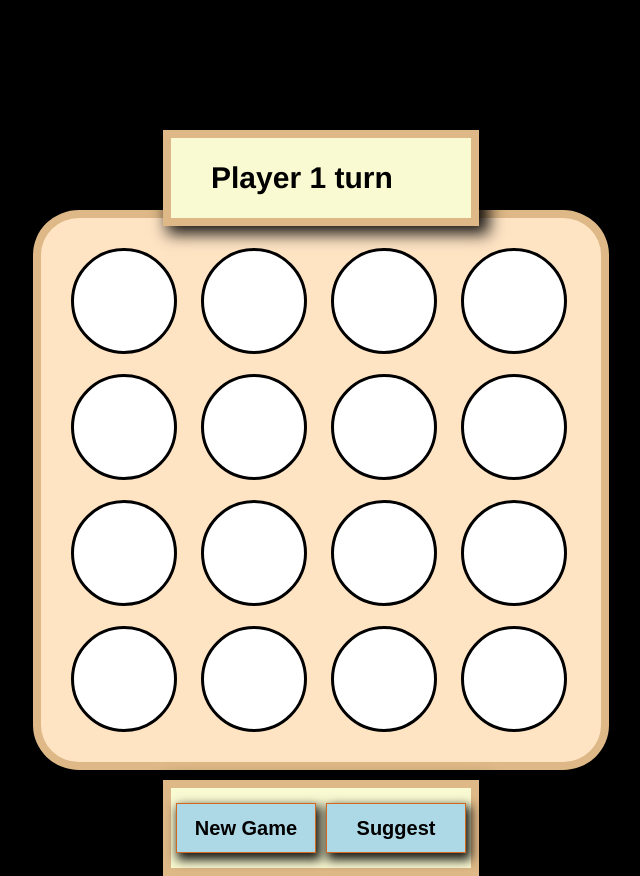
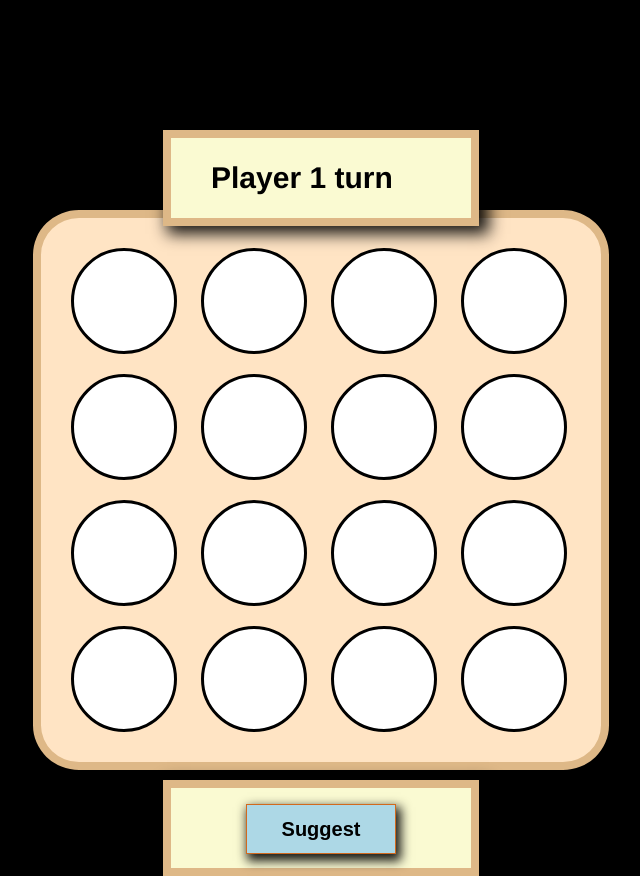
Before and after one commit to Waliddjla/connect-walid, a React (Create React App) app: page / in a window 1280 px wide. Shown: the whole page, without its empty margins (357-997 px from the left). Built offline with nearby package versions, Linux system fonts and the light colour scheme.

Commit message:
application done

```diff
--- a/src/Game.css
+++ b/src/Game.css
@@ -54,10 +54,11 @@ body {
     grid-template-columns: 1fr 1fr;
 }
 .footer button {
-    width: 140px;
+    position: relative;
+    left: 50%;
+    top: 20%;
+    width: 150px;
     height: 50px;
-    margin-left:5px;
-    margin-top: 15px;
     background-color: lightblue;
     font-size: 20px;
     -webkit-box-shadow: 3px 5px 10px 2px rgba(0,0,0,0.9);
--- a/src/components/Gamebored.js
+++ b/src/components/Gamebored.js
@@ -7,7 +7,7 @@ import { isWinner, isDraw, getComputerMove } from '../helper';
 import { Game_State_Playin,Game_State_win, NO_player, PLAYER_1, PLAYER_2, NO_circle, Game_State_Drow } from '../Constant';
 
 const Gamebored = () => {
-    const [gameBord, setGameBored] = useState(Array(16).fill(NO_player));
+    const [gameBord, setGameBored] = useState(Array(NO_circle).fill(NO_player));
     const [currentPlayer, setcurrentPlayer] = useState(PLAYER_1);
     const [gameState, setgameState] = useState(Game_State_Playin);
     const [winPlayer, setwinPlayer] = useState(NO_player);
@@ -19,7 +19,7 @@ const Gamebored = () => {
     }, []);
 
     const initGame = () => {
-        setGameBored(Array(16).fill(NO_player));
+        setGameBored(Array(NO_circle).fill(NO_player));
         setcurrentPlayer(PLAYER_1);
         setgameState(Game_State_Playin);
     }
@@ -78,7 +78,7 @@ const Gamebored = () => {
         <div className= "gamebord">
         {initBord()}
     </div>
-    <Footer onNewgameClick = {initGame} OnSugestClick={suggestMove}/>
+    <Footer onNewgameClick = {initGame} OnSugestClick={suggestMove} gameState={gameState} />
     </>
     )
 }
--- a/src/components/footer.js
+++ b/src/components/footer.js
@@ -1,10 +1,16 @@
 import React from 'react';
+import { Game_State_Playin } from '../Constant';
 
-const Footer = ({onNewgameClick, OnSugestClick}) => {
+const Footer = ({onNewgameClick, OnSugestClick,gameState}) => {
+  const renderButtons = () => {
+  if(gameState === Game_State_Playin){
+    return <button onClick={OnSugestClick}>Suggest</button>
+  }
+  return <button onClick={onNewgameClick}>New Game</button>
+}
   return (
     <div className="panel footer">
-        <button onClick={onNewgameClick}>New Game</button>
-        <button onClick={OnSugestClick}>Suggest</button>
+      {renderButtons()}
     </div>
   );
 };
```
